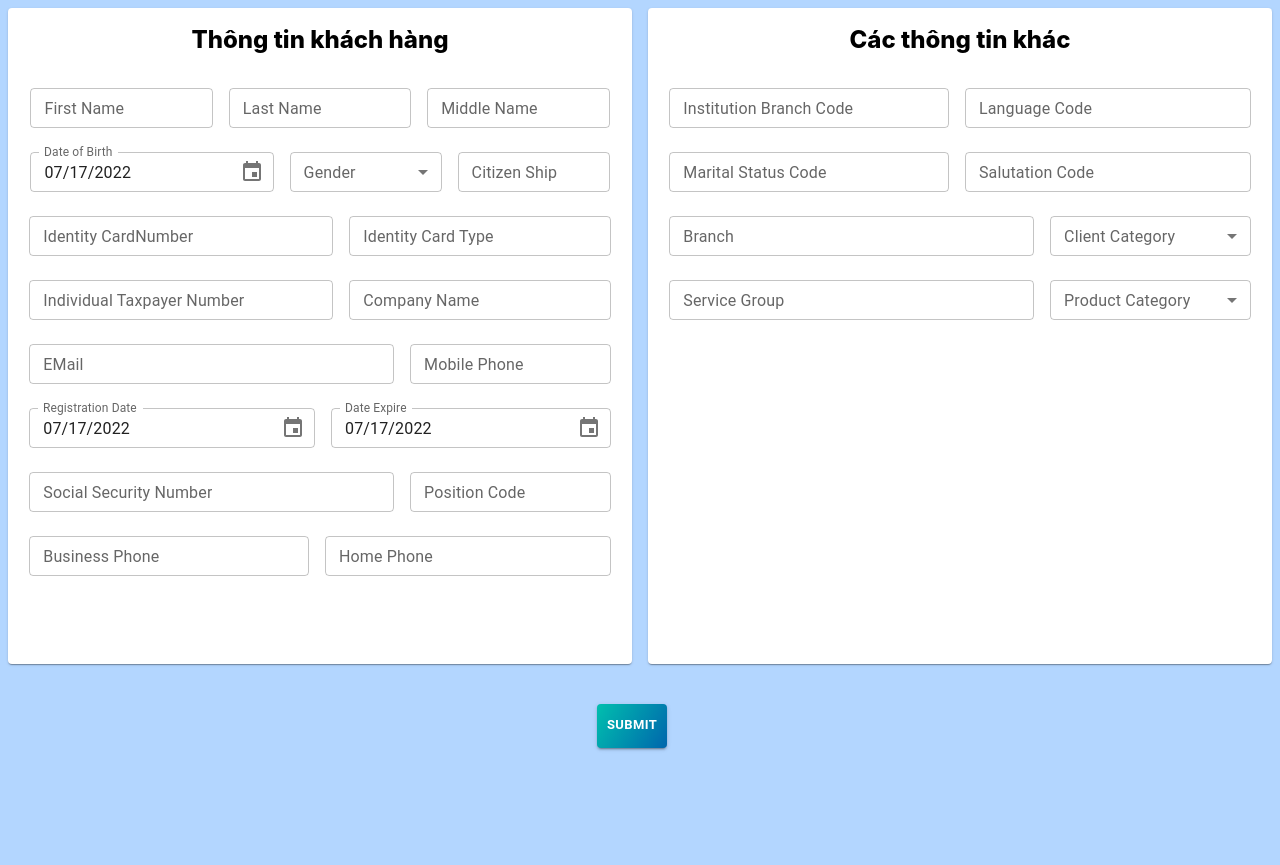
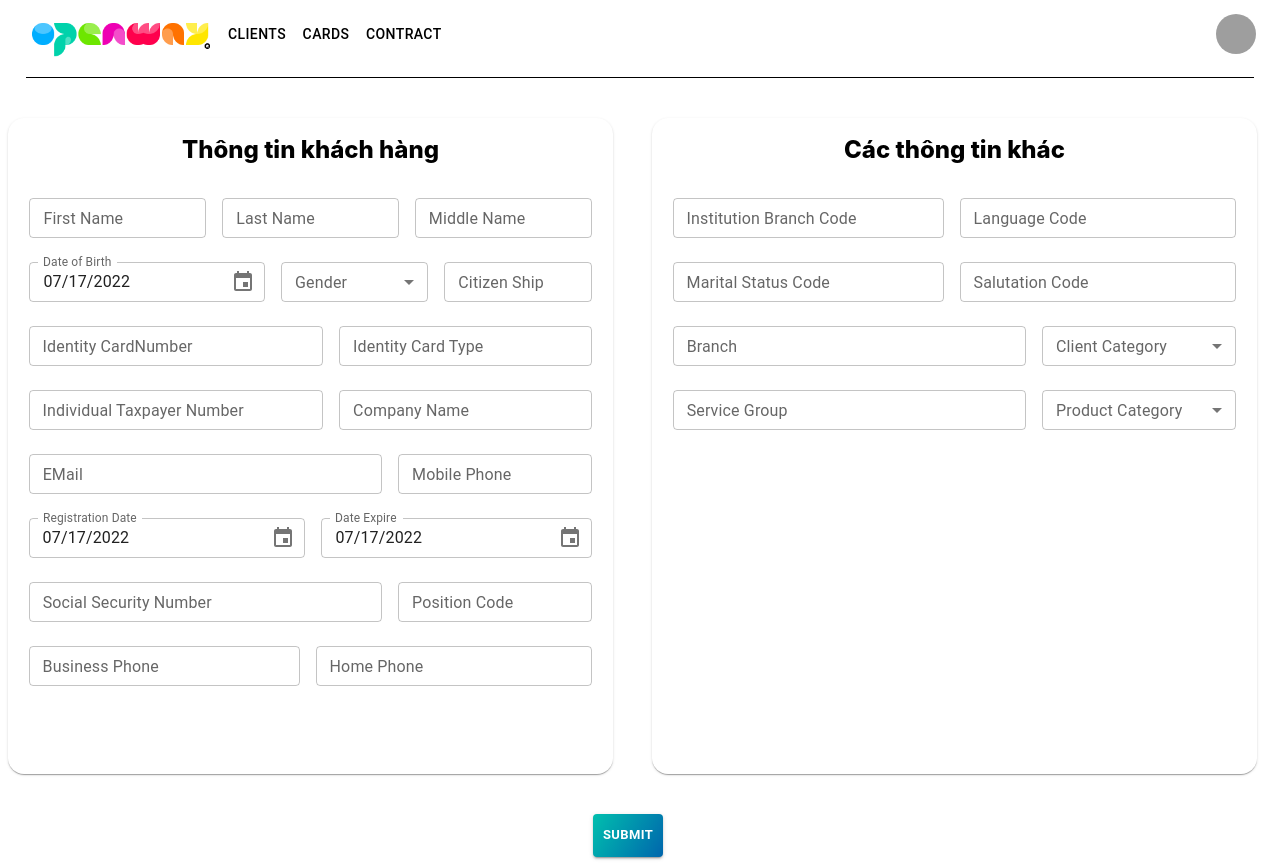
Before and after one commit to son3102k/BAB_FE, a React (Create React App) app: page /createclientv3 in a window 1280 px wide. Before the commit the page ends 800 px from the top, so only its background shows below. Built offline with nearby package versions, Linux system fonts and the light colour scheme; grey boxes are pictures that could not be loaded.

Commit message:
top nav bar interface

```diff
--- /dev/null
+++ b/src/components/MenuDropdown.js
@@ -0,0 +1,59 @@
+import Button from "@mui/material/Button";
+import Menu from "@mui/material/Menu";
+import MenuItem from "@mui/material/MenuItem";
+import Box from "@mui/material/Box";
+import * as React from 'react';
+import {useEffect} from "react";
+
+
+
+export default function MenuDropdown(props) {
+    const [anchorEl, setAnchorEl] = React.useState(null);
+    const [item, setItem] = React.useState(null);
+    const [page, setPage] = React.useState(props.page);
+
+    const handleClickRedirect = () => {
+        console.log(item);
+    }
+
+    const handleClickToggle = (event) => {
+        if (anchorEl !== event.currentTarget) {
+            setAnchorEl(event.currentTarget);
+        }
+    }
+
+    const handleCloseToggle = () => {
+        setAnchorEl(null);
+    }
+
+    return (
+        <div>
+            <Button
+                key={page.name}
+                onClick={handleClickToggle}
+                sx={{ my: 2, color: 'black', display: 'block' }}
+                onMouseOver={handleClickToggle}
+            >
+                {page.name}
+            </Button>
+            <Menu
+                anchorOrigin={{ vertical: "bottom", horizontal: "left" }}
+                transformOrigin={{ vertical: "top", horizontal: "left" }}
+                id={'menu-'+page.name}
+                anchorEl={anchorEl}
+                open={Boolean(anchorEl)}
+                onClose={handleCloseToggle}
+                MenuListProps={{ onMouseLeave: handleCloseToggle }}
+                getContentAnchorEl={null}
+            >
+
+                {page.function.map((func)=>(
+                    <MenuItem onClick={()=> console.log(func.value)}>
+                        {func.label}
+                    </MenuItem>
+                ))}
+
+            </Menu>
+        </div>
+    );
+}
--- /dev/null
+++ b/src/components/OWLogo.js
@@ -0,0 +1,9 @@
+import IconButton from "@mui/material/IconButton";
+import logo from "../static/assets/OW_Logotype_RGB_99x28_s2.png"
+export default function OWLogo(props) {
+    return (
+        <IconButton>
+            <img src={logo} width={180}/>
+        </IconButton>
+    );
+}
--- /dev/null
+++ b/src/components/topbarnav.js
@@ -0,0 +1,169 @@
+import * as React from 'react';
+import AppBar from '@mui/material/AppBar';
+import Box from '@mui/material/Box';
+import Toolbar from '@mui/material/Toolbar';
+import IconButton from '@mui/material/IconButton';
+import Typography from '@mui/material/Typography';
+import Menu from '@mui/material/Menu';
+import MenuIcon from '@mui/icons-material/Menu';
+import Container from '@mui/material/Container';
+import Avatar from '@mui/material/Avatar';
+import Button from '@mui/material/Button';
+import Tooltip from '@mui/material/Tooltip';
+import MenuItem from '@mui/material/MenuItem';
+import AdbIcon from '@mui/icons-material/Adb';
+import OWLogo from "./OWLogo";
+import MenuDropdown from "./MenuDropdown.js";
+
+const settings = ['Profile', 'Account', 'Dashboard', 'Logout'];
+const pages = [
+    {
+    name: 'Clients',
+    function: [
+        {
+            value:'CreateClientV3',
+            label: 'Create Client V3',
+        },
+        {
+            value: 'CreateClientV4',
+            label: 'Create Client V4',
+        }],
+    },
+    {
+        name: 'Cards',
+        function: [
+            {
+                value:'CreateCardV3',
+                label: 'Create Card V3',
+            },
+            {
+                value: 'CreateCardV4',
+                label: 'Create Card V4',
+            }],
+    },
+    {
+        name: 'Contract',
+        function: [
+            {
+                value:'CreateContractV3',
+                label: 'Create Contract V3',
+            },
+            {
+                value: 'CreateContractV4',
+                label: 'Create Contract V4',
+            }],
+    },
+];
+const TopBarNav = () => {
+    const [anchorElNav, setAnchorElNav] = React.useState(null);
+    const [anchorElUser, setAnchorElUser] = React.useState(null);
+
+
+    const handleOpenNavMenu = (event) => {
+        setAnchorElNav(event.currentTarget);
+        // console.log(anchorElNav)
+    };
+    const handleOpenUserMenu = (event) => {
+        setAnchorElUser(event.currentTarget);
+    };
+
+    const handleCloseNavMenu = () => {
+        setAnchorElNav(null);
+    };
+
+    const handleCloseUserMenu = () => {
+        setAnchorElUser(null);
+    };
+
+
+    return (
+            <AppBar position="static" color={"transparent"} sx={{
+                boxShadow: 0,
+                width: "100%",
+                minWidth: 500,
+            }}>
+                <Container maxWidth="xl">
+                    <Toolbar disableGutters>
+                        <OWLogo />
+                        {/*<Box sx={{ flexGrow: 1, display: { xs: 'flex', md: 'none' } }}>*/}
+                            {/*<IconButton*/}
+                            {/*    size="large"*/}
+                            {/*    aria-label="account of current user"*/}
+                            {/*    aria-controls="menu-appbar"*/}
+                            {/*    aria-haspopup="true"*/}
+                            {/*    onClick={handleOpenNavMenu}*/}
+                            {/*    color="inherit"*/}
+                            {/*>*/}
+                            {/*    <MenuIcon />*/}
+                            {/*</IconButton>*/}
+                            {/*<Menu*/}
+                            {/*    id="menu-appbar"*/}
+                            {/*    anchorEl={anchorElNav}*/}
+                            {/*    anchorOrigin={{*/}
+                            {/*        vertical: 'bottom',*/}
+                            {/*        horizontal: 'left',*/}
+                            {/*    }}*/}
+                            {/*    keepMounted*/}
+                            {/*    transformOrigin={{*/}
+                            {/*        vertical: 'top',*/}
+                            {/*        horizontal: 'left',*/}
+                            {/*    }}*/}
+                            {/*    open={Boolean(anchorElNav)}*/}
+                            {/*    onClose={handleCloseNavMenu}*/}
+                            {/*    sx={{*/}
+                            {/*        display: { xs: 'block', md: 'none' },*/}
+                            {/*    }}*/}
+                            {/*>*/}
+                            {/*    {pages.map((page) => (*/}
+                            {/*        <MenuItem key={page} onClick={handleCloseNavMenu}>*/}
+                            {/*            <Typography textAlign="center">{page}</Typography>*/}
+                            {/*        </MenuItem>*/}
+                            {/*    ))}*/}
+                            {/*</Menu>*/}
+                        {/*</Box>*/}
+                        <Box sx={{ flexGrow: 1, display: { xs: 'none', md: 'flex' } }}>
+                            {pages.map((page)=>(
+                                <MenuDropdown page={page} />
+                            ))}
+                        </Box>
+                        <Box sx={{ flexGrow: 0 }}>
+                            <Tooltip title="Open settings">
+                                <IconButton onClick={handleOpenUserMenu} sx={{ p: 0 }}>
+                                    <Avatar alt="Son Nguyen" src="/static/assets/avatar.jpg" />
+                                </IconButton>
+                            </Tooltip>
+                            <Menu
+                                sx={{ mt: '45px' }}
+                                id="menu-appbar"
+                                anchorEl={anchorElUser}
+                                anchorOrigin={{
+                                    vertical: 'top',
+                                    horizontal: 'right',
+                                }}
+                                keepMounted
+                                transformOrigin={{
+                                    vertical: 'top',
+                                    horizontal: 'right',
+                                }}
+                                open={Boolean(anchorElUser)}
+                                onClose={handleCloseUserMenu}
+                            >
+                                {settings.map((setting) => (
+                                    <MenuItem key={setting} onClick={handleCloseUserMenu}>
+                                        <Typography textAlign="center">{setting}</Typography>
+                                    </MenuItem>
+                                ))}
+                            </Menu>
+                        </Box>
+                    </Toolbar>
+                </Container>
+                <Container maxWidth="xl" sx={{
+                    width: 0.96,
+                    mt: 1,
+                    borderBottom: "1px solid black",
+                 }}/>
+            </AppBar>
+
+    );
+};
+export default TopBarNav;
--- a/src/page/CreateClientV3.js
+++ b/src/page/CreateClientV3.js
@@ -12,6 +12,7 @@ import { AdapterDateFns } from '@mui/x-date-pickers/AdapterDateFns';
 import { LocalizationProvider } from '@mui/x-date-pickers/LocalizationProvider';
 import { DesktopDatePicker } from '@mui/x-date-pickers/DesktopDatePicker';
 import '../static/css/CreateClientV3.css'
+import TopBarNav from "../components/topbarnav";
 
 const font = createTheme({
     typography: {
@@ -87,6 +88,8 @@ const Item = styled(Paper)(({theme}) => ({
     color: theme.palette.text.secondary,
     minHeight: '80vh',
     minWidth: 500,
+    borderRadius: 16,
+    width: "95%"
 }));
 
 export default function CreateClientV3() {
@@ -100,13 +103,16 @@ export default function CreateClientV3() {
         console.log('Submited');
     }
     return (
-        <Box sx={{flexGrow: 1}} component="form" onSubmit={handleSubmit}>
-            <Grid container spacing={2} sx={{
+        <div>
+            <TopBarNav />
+            <Box sx={{flexGrow: 1}} component="form" onSubmit={handleSubmit}>
+            <Grid container spacing={3} sx={{
                 display: "flex",
                 flexDirection: "row",
                 flexWrap: "wrap",
                 justifyContent: "center",
                 alignItems: "flex-end",
+                mt: 1,
                 p: 1,
             }}>
                 <Grid item xs={matches ? 6 : 12}>
@@ -403,12 +409,13 @@ export default function CreateClientV3() {
                     type="submit"
 
                     variant="contained"
-                    sx={{ mt: 5, mb: 2 , fontSize: 13, p: 1.3 ,fontWeight: 'bold',
+                    sx={{mt : 5, fontSize: 13, p: 1.3 ,fontWeight: 'bold',
                         backgroundImage: "linear-gradient(120deg,#00bfae 0,#0066ad 100%)"}}
                 >
                     Submit
                 </Button>
             </Grid>
         </Box>
+        </div>
     );
 }
--- a/src/static/css/CreateClientV3.css
+++ b/src/static/css/CreateClientV3.css
@@ -2,6 +2,6 @@ body {
     margin: 0;
     height: 100vh;
     width: 100vw;
-    background-color: #b3d6ff;
+    background-color: #ffffff;
 
 }
```
Also changed, not shown: src/static/assets/OW_Logotype_RGB_99x28_s2.png (added).
